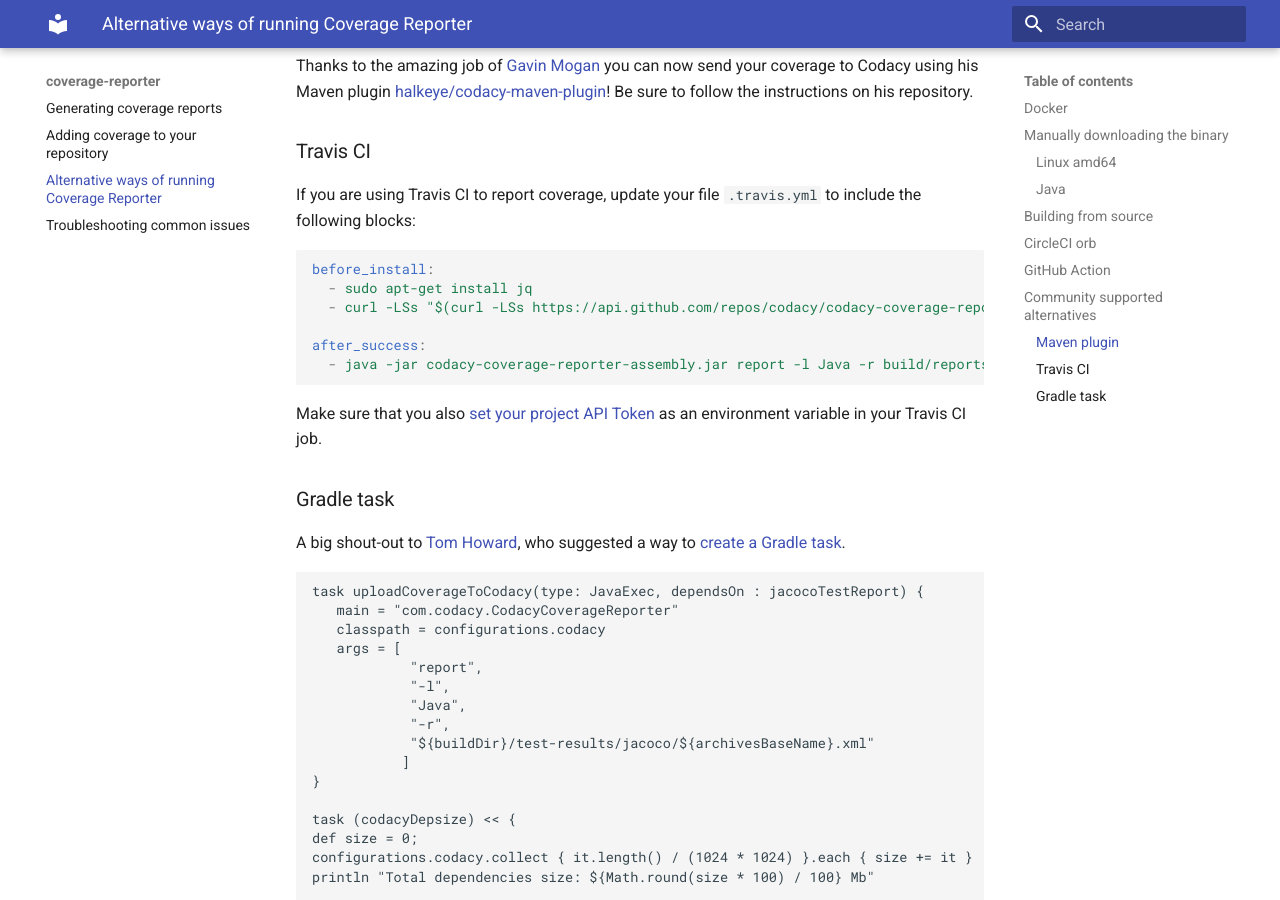
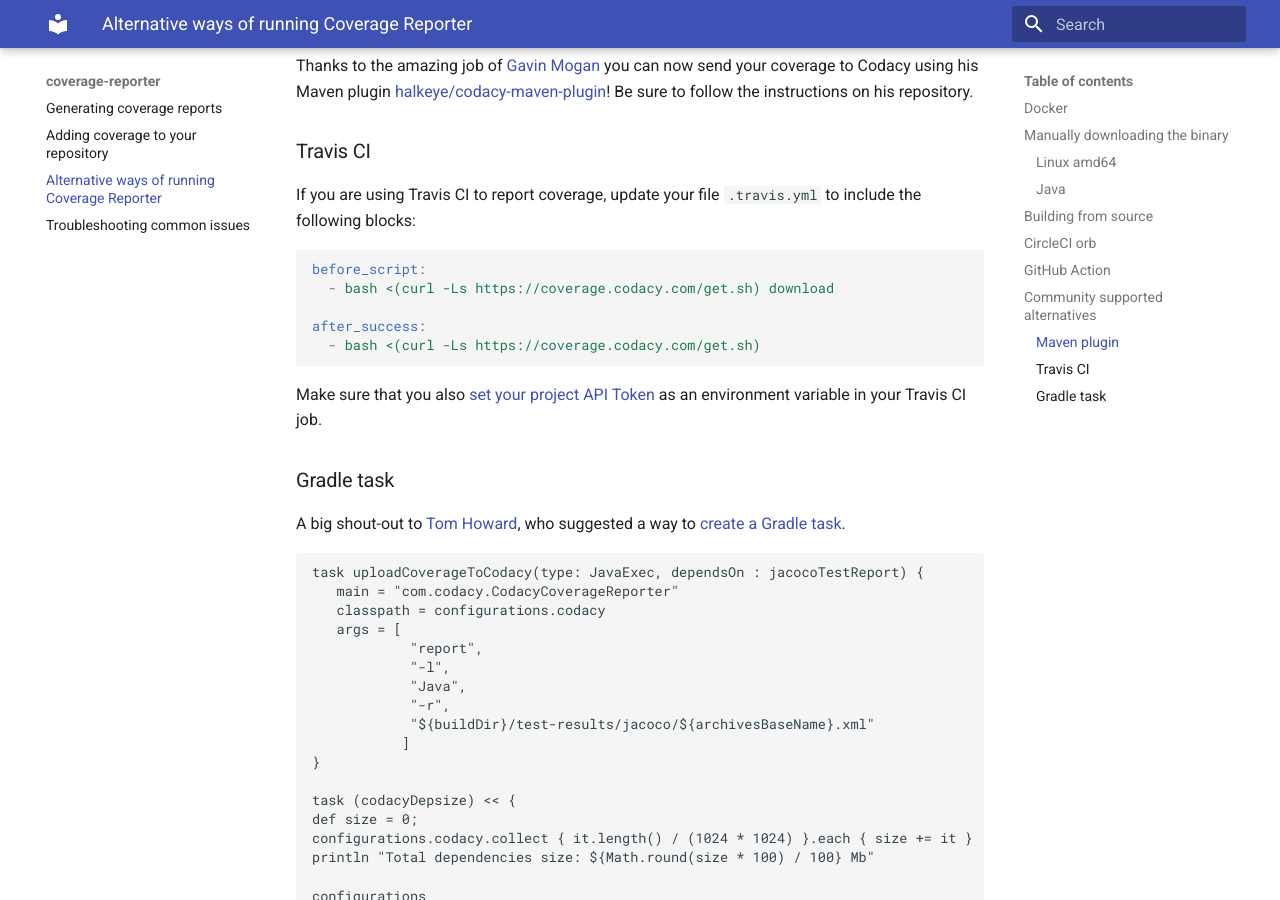
Before and after one commit to codacy/codacy-coverage-reporter, an MkDocs documentation site: the page built from docs/alternative-ways-of-running-coverage-reporter.md, in a window 1280 px wide and 900 px high, scrolled down 3006 px. Built offline with MkDocs 1.6.1 and Material for MkDocs 9.7.7, drawn with Linux system fonts in a browser that asks for light colours.

Commit message:
docs: Update Travis docs to use the download command

````diff
--- a/docs/alternative-ways-of-running-coverage-reporter.md
+++ b/docs/alternative-ways-of-running-coverage-reporter.md
@@ -128,12 +128,11 @@
 If you are using Travis CI to report coverage, update your file `.travis.yml` to include the following blocks:
 
 ```yaml
-before_install:
-  - sudo apt-get install jq
-  - curl -LSs "$(curl -LSs https://api.github.com/repos/codacy/codacy-coverage-reporter/releases/latest | jq -r '.assets | map({name, browser_download_url} | select(.name | endswith(".jar"))) | .[0].browser_download_url')" -o codacy-coverage-reporter-assembly.jar
+before_script:
+  - bash <(curl -Ls https://coverage.codacy.com/get.sh) download
 
 after_success:
-  - java -jar codacy-coverage-reporter-assembly.jar report -l Java -r build/reports/jacoco/test/jacocoTestReport.xml
+  - bash <(curl -Ls https://coverage.codacy.com/get.sh)
 ```
 
 Make sure that you also [set your project API Token](adding-coverage-to-your-repository.md#authenticate) as an environment variable in your Travis CI job.
````
